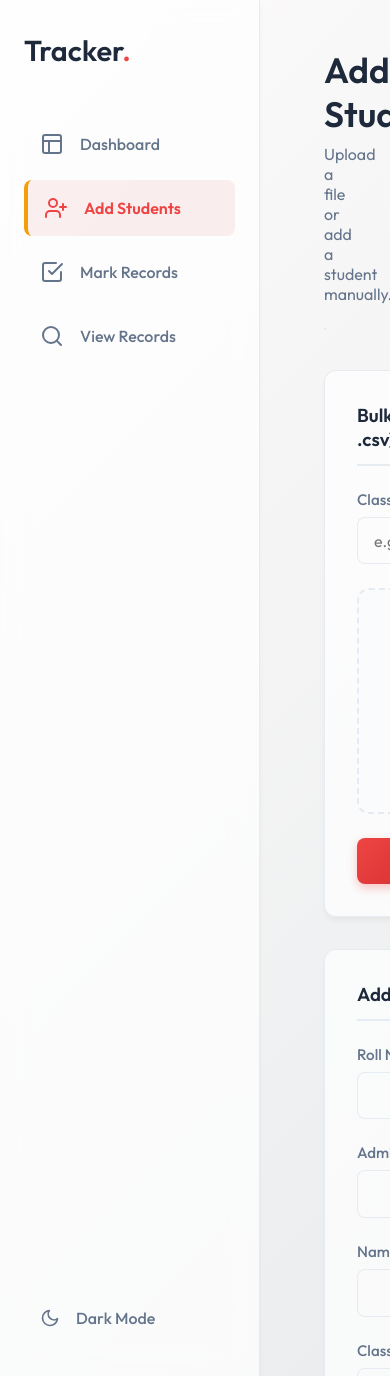
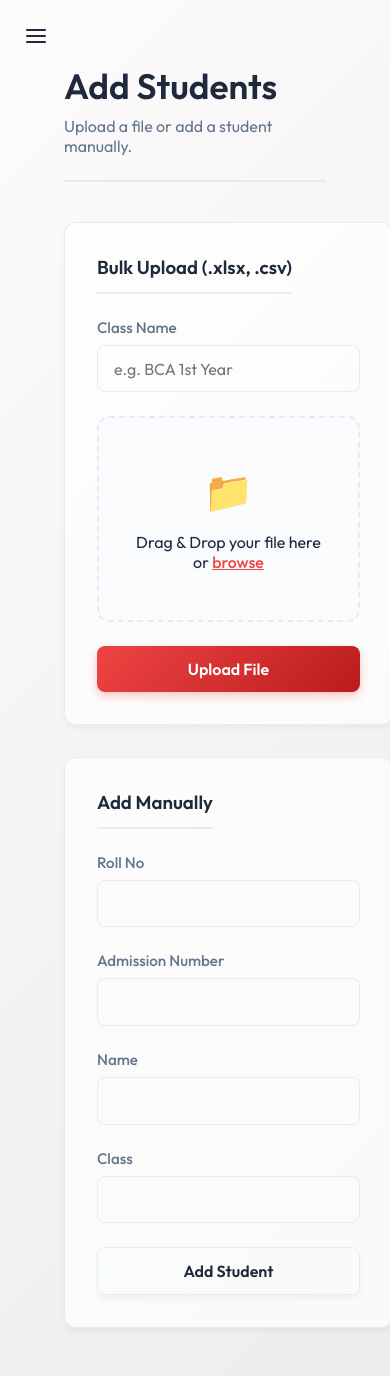
Before and after one commit to Ysaibhanu99/Record_tracker, a Flask app: page / in a window 390 px wide. Run offline with Flask 3, Linux system fonts and the light colour scheme; data that the repository does not hold is empty.

Commit message:
Fix mobile sidebar responsiveness

```diff
--- a/static/css/styles.css
+++ b/static/css/styles.css
@@ -486,3 +486,78 @@ td {
     font-size: 0.9rem;
     color: var(--text-main);
 }
+
+/* Mobile Menu Button */
+.mobile-menu-btn {
+    display: none;
+    background: none;
+    border: none;
+    color: var(--text-main);
+    cursor: pointer;
+    padding: 0.5rem;
+    position: absolute;
+    top: 1rem;
+    left: 1rem;
+    z-index: 20;
+}
+
+/* Responsive Sidebar & Layout */
+@media (max-width: 992px) {
+    .sidebar {
+        position: fixed;
+        left: -100%;
+        top: 0;
+        height: 100vh;
+        transition: left 0.3s ease;
+        z-index: 100;
+        width: 260px;
+    }
+
+    .sidebar.show {
+        left: 0;
+    }
+
+    .mobile-menu-btn {
+        display: block;
+    }
+
+    .content {
+        padding-top: 4rem; /* Make room for the menu button */
+    }
+
+    .cards-container {
+        grid-template-columns: 1fr;
+    }
+
+    .search-bar {
+        flex-direction: column;
+        align-items: stretch;
+    }
+
+    .search-bar select, .search-bar input, .search-bar button {
+        width: 100% !important;
+        margin-bottom: 0.5rem;
+    }
+
+    .filter-bar {
+        flex-direction: column;
+        align-items: stretch;
+    }
+
+    .filter-bar .input-group.inline {
+        flex-direction: column;
+        gap: 10px;
+    }
+
+    .bulk-actions {
+        margin-left: 0 !important;
+        margin-top: 10px;
+        flex-wrap: wrap;
+        gap: 10px;
+        justify-content: center;
+    }
+
+    .table-container {
+        overflow-x: auto;
+    }
+}
--- a/static/js/script.js
+++ b/static/js/script.js
@@ -2,6 +2,8 @@ document.addEventListener('DOMContentLoaded', () => {
     // ---- Navigation Logic ----
     const navLinks = document.querySelectorAll('.nav-links li');
     const sections = document.querySelectorAll('section');
+    const sidebar = document.querySelector('.sidebar');
+    const mobileMenuBtn = document.getElementById('mobileMenuBtn');
 
     navLinks.forEach(link => {
         link.addEventListener('click', () => {
@@ -14,6 +16,9 @@ document.addEventListener('DOMContentLoaded', () => {
             const targetId = link.getAttribute('data-target');
             document.getElementById(targetId).classList.add('active-section');
 
+            // Close sidebar on mobile after clicking a link
+            if (sidebar) sidebar.classList.remove('show');
+
             // If switching to view section, auto-load students
             if (targetId === 'view-section') {
                 loadViewStudents();
@@ -21,6 +26,21 @@ document.addEventListener('DOMContentLoaded', () => {
                 loadDashboard();
             }
         });
+    });
+
+    if (mobileMenuBtn) {
+        mobileMenuBtn.addEventListener('click', (e) => {
+            e.stopPropagation();
+            sidebar.classList.toggle('show');
+        });
+    }
+
+    document.addEventListener('click', (e) => {
+        if (window.innerWidth <= 992 && sidebar && sidebar.classList.contains('show')) {
+            if (!sidebar.contains(e.target) && e.target !== mobileMenuBtn && !mobileMenuBtn.contains(e.target)) {
+                sidebar.classList.remove('show');
+            }
+        }
     });
 
     // ---- File Upload Logic ----
--- a/templates/index.html
+++ b/templates/index.html
@@ -41,6 +41,9 @@
 
         <!-- Main Content -->
         <main class="content">
+            <button id="mobileMenuBtn" class="mobile-menu-btn">
+                <svg width="24" height="24" viewBox="0 0 24 24" fill="none" stroke="currentColor" stroke-width="2" stroke-linecap="round" stroke-linejoin="round"><line x1="3" y1="12" x2="21" y2="12"></line><line x1="3" y1="6" x2="21" y2="6"></line><line x1="3" y1="18" x2="21" y2="18"></line></svg>
+            </button>
 
             <!-- Dashboard Section -->
             <section id="dashboard-section">
```
